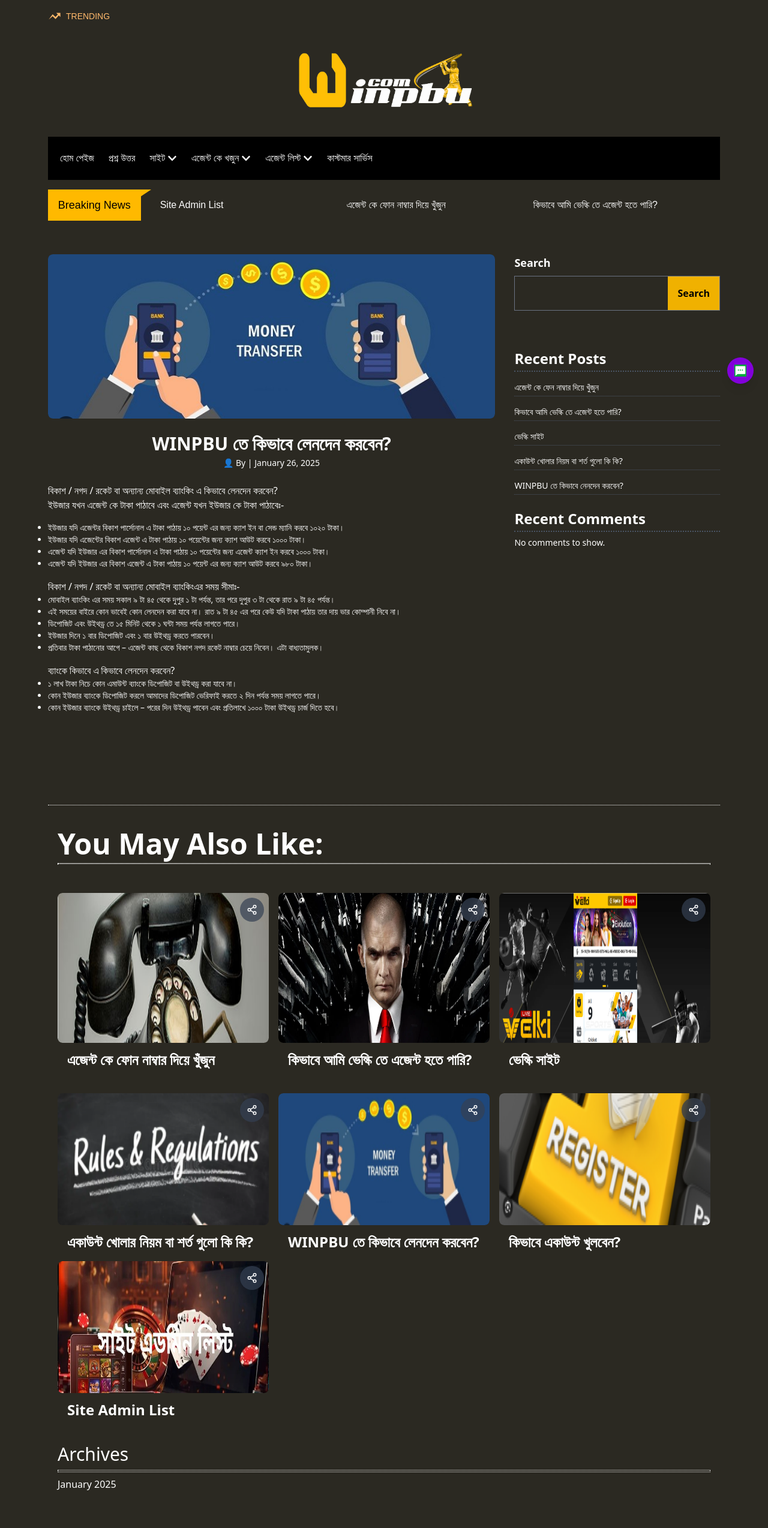
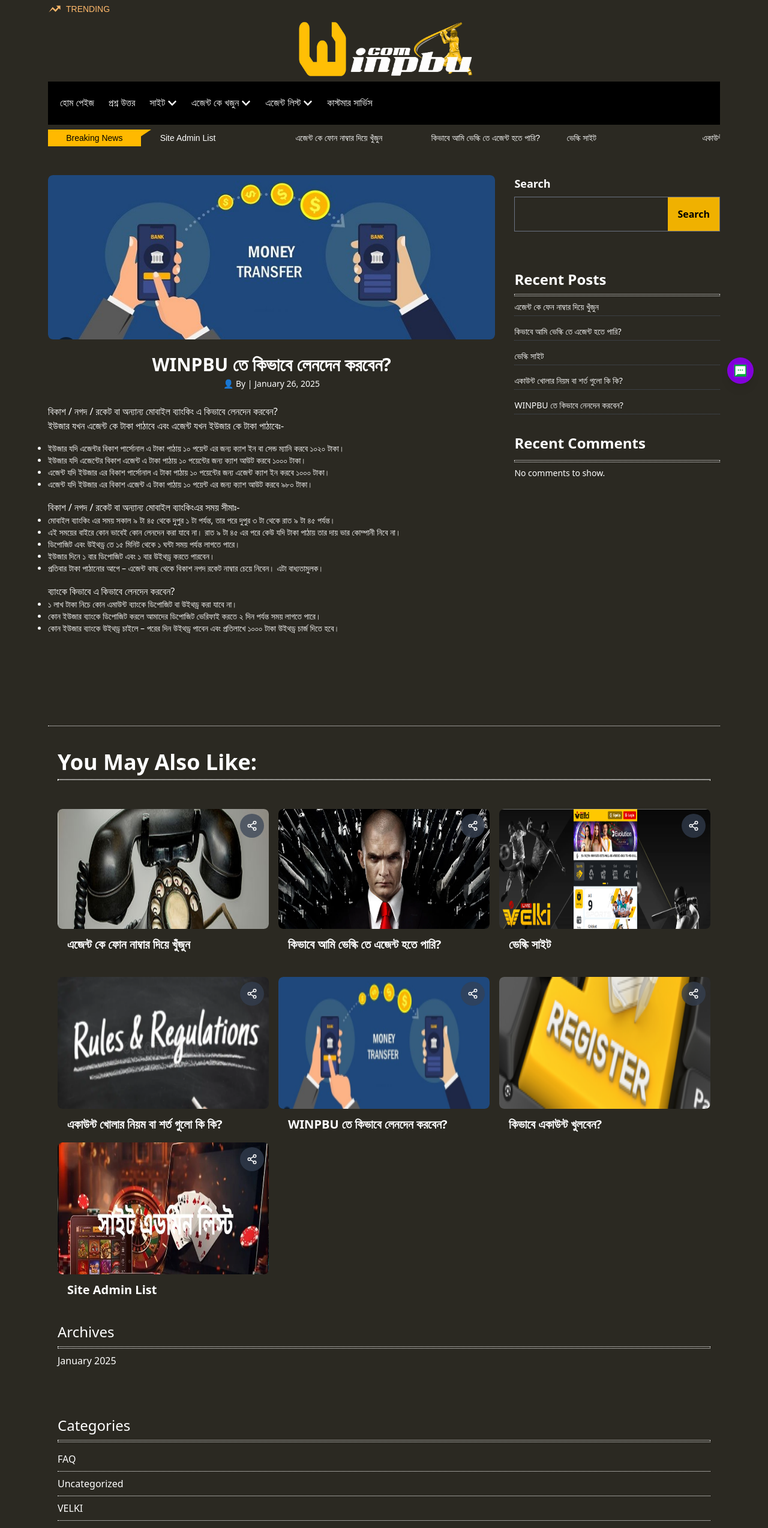
Before and after one commit to triwebic11/trending, a React (Vite) app in the folder client/: page /howtoshare in a window 1280 px wide. Shown: the top 2548 px of the page at 60% size. Built offline with nearby package versions, Linux system fonts and the light colour scheme.

Commit message:
added style

```diff
--- a/client/src/components/Container.jsx
+++ b/client/src/components/Container.jsx
@@ -2,7 +2,7 @@ import React from "react";
 import cn from "./cn";
 const Container = ({ children, className }) => {
   return (
-    <div className={cn("max-w-6xl mx-auto px-4", className)}>{children}</div>
+    <div className={cn("max-w-6xl mx-auto px-4", className)}>{children} </div>
   );
 };
 
--- a/client/src/components/Header.jsx
+++ b/client/src/components/Header.jsx
@@ -11,8 +11,8 @@ const Header = () => {
     <div>
       <Container>
         <div>
-          <div className="text-orange-300 pt-4 flex uppercase text-sm items-center gap-2"><svg class="svg-icon" aria-hidden="true" role="img" focusable="false" xmlns="https://www.w3.org/2000/svg" width="22" height="22" viewBox="0 0 22 22"><path fill="currentColor" d="M 15.09375 6.824219 L 16.414062 8.140625 L 14.40625 10.257812 L 12.398438 12.371094 L 10.117188 10.097656 C 8.863281 8.84375 7.820312 7.820312 7.800781 7.820312 C 7.769531 7.824219 1.898438 15.757812 1.472656 16.371094 C 1.429688 16.4375 1.507812 16.386719 1.65625 16.257812 C 1.796875 16.140625 3.234375 14.902344 4.855469 13.515625 L 7.800781 10.992188 L 7.972656 11.183594 C 8.066406 11.289062 9.101562 12.375 10.269531 13.601562 L 12.398438 15.820312 L 12.527344 15.671875 C 12.59375 15.589844 13.863281 14.222656 15.339844 12.636719 L 18.019531 9.75 L 19.324219 11.050781 L 20.625 12.351562 L 20.625 5.5 L 13.773438 5.5 Z M 15.09375 6.824219 "></path></svg>Trending</div>
-          <div className="flex justify-center items-center py-12">
+          <div className="text-orange-300 pt-1 flex uppercase text-sm items-center gap-2"><svg class="svg-icon" aria-hidden="true" role="img" focusable="false" xmlns="https://www.w3.org/2000/svg" width="22" height="22" viewBox="0 0 22 22"><path fill="currentColor" d="M 15.09375 6.824219 L 16.414062 8.140625 L 14.40625 10.257812 L 12.398438 12.371094 L 10.117188 10.097656 C 8.863281 8.84375 7.820312 7.820312 7.800781 7.820312 C 7.769531 7.824219 1.898438 15.757812 1.472656 16.371094 C 1.429688 16.4375 1.507812 16.386719 1.65625 16.257812 C 1.796875 16.140625 3.234375 14.902344 4.855469 13.515625 L 7.800781 10.992188 L 7.972656 11.183594 C 8.066406 11.289062 9.101562 12.375 10.269531 13.601562 L 12.398438 15.820312 L 12.527344 15.671875 C 12.59375 15.589844 13.863281 14.222656 15.339844 12.636719 L 18.019531 9.75 L 19.324219 11.050781 L 20.625 12.351562 L 20.625 5.5 L 13.773438 5.5 Z M 15.09375 6.824219 "></path></svg>Trending</div>
+          <div className="flex justify-center items-center py-2">
             <Link to="/">
               <img src={headerLogo} alt="Header-Banner" className="w-[300px]" />
             </Link>
--- a/client/src/components/HomeCardSections.jsx
+++ b/client/src/components/HomeCardSections.jsx
@@ -62,18 +62,18 @@ const HomeCardSections = () => {
     <div>
       <div className="border-b border-dotted border-white my-10"> </div>
       <Container>
-        <p className="text-5xl text-white font-semibold">You May Also Like:</p>
+        <p className="text-4xl text-white font-semibold">You May Also Like:</p>
         <div className="border border-dotted border-white my-2"> </div>
 
         {/* grid layout */}
         <div className="grid grid-cols-1 md:grid-cols-2 lg:grid-cols-3 gap-4 py-10">
           {arr1?.map((item) => (
-            <div className="relative w-full overflow-hidden cursor-pointer">
+            <div className="relative w-full  overflow-hidden cursor-pointer">
               <ImageBoxDesigner
                 imgSrc={item.imgSrc}
                 alt="Sub admin list"
-                className="h-30 opacity-60"
-                height="h-[250px]"
+                className="h-30 opacity-60 object-cover"
+                height="h-[200px]"
                 overlayEnabled={false}
               />
 
@@ -81,7 +81,7 @@ const HomeCardSections = () => {
               <div className="inset-0 flex items-center ">
                 <Link
                   to={item.link}
-                  className="text-2xl hover:text-[#ff7c7c] font-bold text-white px-4 -mt-3 rounded"
+                  className="text-xl hover:text-[#ff7c7c] font-bold text-white px-4 -mt-3 rounded"
                 >
                   {item.title}
                 </Link>
@@ -107,7 +107,7 @@ const HomeCardSections = () => {
               <div className="inset-0 flex items-center ">
                 <Link
                   to={item.link}
-                  className="text-2xl hover:text-[#ff7c7c] font-bold text-white px-4 -mt-3 rounded"
+                  className="text-xl hover:text-[#ff7c7c] font-bold text-white px-4 -mt-3 rounded"
                 >
                   {item.title}
                 </Link>
@@ -117,23 +117,23 @@ const HomeCardSections = () => {
           ))}
         </div>
 
-        <p className="text-3xl text-white  pt-10">Archives</p>
+        <p className="text-2xl text-white  pt-10">Archives</p>
         <div className="border border-dotted border-white my-2 p-[1px]"> </div>
-        <p className="text-md text-white  hover:text-[#ff7c7c]">January 2025</p>
+        <p className="text-md text-white cursor-pointer  hover:text-[#ff7c7c]">January 2025</p>
 
-        <p className="text-3xl text-white  pt-20">Categories</p>
+        <p className="text-2xl text-white  pt-20">Categories</p>
         <div className="border border-dotted border-white my-2 p-[1px]"> </div>
-        <p className="text-2xl pb-2 text-white  hover:text-[#ff7c7c] border-b border-dotted">
-          <Link to={"/questionanswer"}>FAQ</Link>
+        <p className="text-md py-2 text-white   border-b border-dotted">
+          <Link to={"/questionanswer"} className="hover:text-[#ff7c7c]">FAQ</Link>
         </p>
-        <p className="text-2xl pb-2 text-white  hover:text-[#ff7c7c] border-b border-dotted">
-          Uncategorized
+        <p className="text-md py-2 text-white   border-b border-dotted">
+          <Link to={"/"} className="hover:text-[#ff7c7c]">Uncategorized</Link>
         </p>
-        <p className="text-2xl pb-2 text-white  hover:text-[#ff7c7c] border-b border-dotted">
-          <Link to="/velki">VELKI</Link>
+        <p className="text-md py-2 text-white   border-b border-dotted">
+          <Link to={"/velki"} className="hover:text-[#ff7c7c]" >VELKI</Link>
         </p>
-        <p className="text-2xl pb-2 text-white  hover:text-[#ff7c7c] border-b border-dotted mb-20">
-          <Link to="/">Winpbu</Link>
+        <p className="text-md py-2 text-white   ">
+          <Link to={"/"} className="hover:text-[#ff7c7c] ">Winpbu</Link>
         </p>
       </Container>
     </div>
--- a/client/src/components/Sidebar.jsx
+++ b/client/src/components/Sidebar.jsx
@@ -16,38 +16,40 @@ const Sidebar = () => {
             Search
           </button>
         </div>
-        <h3 className="text-2xl font-semibold mb-4 border-dotted border-b-2 border-gray-600 pb-1">
+        <h3 className="text-2xl font-semibold  ">
           Recent Posts
         </h3>
+        <div className="border border-dotted border-white my-2 p-[1px]"> </div>
         <ul className="space-y-4 text-sm ">
-          <li className="border-b-1 border-dotted border-gray-600 pb-1 cursor-pointer hover:text-orange-600 hover:underline duration-200">
+          <li className="border-b-1 border-dotted border-gray-600 pb-1 cursor-pointer hover:text-[#ff7c7c] hover:underline duration-200">
             {" "}
             <Link to={"/suchagent"}>এজেন্ট কে ফেন নাম্বার দিয়ে খুঁজুন</Link>
           </li>
-          <li className="border-b-1 border-dotted border-gray-600 pb-1 cursor-pointer hover:text-orange-600 hover:underline duration-200">
+          <li className="border-b-1 border-dotted border-gray-600 pb-1 cursor-pointer hover:text-[#ff7c7c] hover:underline duration-200">
             {" "}
             <Link to={"/velki"}>কিভাবে আমি ভেল্কি তে এজেন্ট হতে পারি?</Link>
           </li>
-          <li className="border-b-1 border-dotted border-gray-600 pb-1 cursor-pointer hover:text-orange-600 hover:underline duration-200">
+          <li className="border-b-1 border-dotted border-gray-600 pb-1 cursor-pointer hover:text-[#ff7c7c] hover:underline duration-200">
             {" "}
             <Link to={"/velki"}> ভেল্কি সাইট</Link>
           </li>
-          <li className="border-b-1 border-dotted border-gray-600 pb-1 cursor-pointer hover:text-orange-600 hover:underline duration-200">
+          <li className="border-b-1 border-dotted border-gray-600 pb-1 cursor-pointer hover:text-[#ff7c7c] hover:underline duration-200">
             {" "}
             <Link to={"/questionanswer"}>
               {" "}
               একাউন্ট খোলার নিয়ম বা শর্ত গুলো কি কি?
             </Link>
           </li>
-          <li className="border-b-1 border-dotted border-gray-600 pb-1 cursor-pointer hover:text-orange-600 hover:underline duration-200">
+          <li className="border-b-1 border-dotted border-gray-600 pb-1 cursor-pointer hover:text-[#ff7c7c] hover:underline duration-200">
             {" "}
             <Link to={"/howtoshare"}> WINPBU তে কিভাবে নেনদেন করবেন?</Link>
           </li>
         </ul>
 
-        <h3 className="text-2xl font-semibold mt-6 border-b-2 border-dotted border-gray-600 pb-1">
+        <h3 className="text-2xl font-semibold mt-8  pb-1 ">
           Recent Comments
         </h3>
+        <div className="border border-dotted border-white my-2 p-[1px]"> </div>
         <p className="text-sm  mt-2">No comments to show.</p>
       </aside>
     </div>
--- a/client/src/components/SliderHeader.jsx
+++ b/client/src/components/SliderHeader.jsx
@@ -33,23 +33,21 @@ function SliderHeader() {
   };
 
   return (
-    <div className="flex flex-row justify-start items-center py-4">
+    <div className="flex flex-row justify-start items-center py-2">
       <div className="">
 
-    </div>
-        <div className="relative w-2/6 px-2 bg-amber-400 text-sm md:text-lg text-center mr-8  py-3">
-          Breaking News
-          <span className="absolute -top-[5px] -right-3 w-0 h-0 border-t-[30px] border-t-transparent border-l-[20px] border-l-amber-400 rotate-90"></span>
-        </div>
-      {/* <div className=" w-2/6 px-2 bg-amber-400 text-sm md:text-lg text-center mr-8 ml-3 py-3">
+      </div>
+      <div className="relative w-[250px] px-2 md:w-1/2 bg-amber-400 text-sm  text-center mr-8  py-1">
         Breaking News
-      </div> */}
-      <div className="slider-container text-white w-4/6 md:w-5/6  ">
+        <span className="absolute -top-[4.5px] -right-3 w-0 h-0 border-t-[30px] border-t-transparent border-l-[20px] border-l-amber-400 rotate-90"></span>
+      </div>
+
+      <div className="slider-container text-white text-sm w-4/6 md:w-5/6  ">
         <Slider {...settings}>
           <div>
             <Link
               to="/"
-              className="hover:text-orange-700 duration-200 cursor-pointer"
+              className="hover:text-[#ff7c7c] duration-200 cursor-pointer"
             >
               একাউন্ট খোলার নিয়ম বা শর্ত গুলো কি কি?
             </Link>
@@ -57,7 +55,7 @@ function SliderHeader() {
           <div>
             <Link
               to="/"
-              className="hover:text-orange-700 duration-200 cursor-pointer"
+              className="hover:text-[#ff7c7c] duration-200 cursor-pointer"
             >
               WINPBU তে কিভাবে লেনদেন করবেন?
             </Link>
@@ -65,7 +63,7 @@ function SliderHeader() {
           <div>
             <Link
               to="/"
-              className="hover:text-orange-700 duration-200 cursor-pointer"
+              className="hover:text-[#ff7c7c] duration-200 cursor-pointer"
             >
               কিভাবে একাউন্ট খুলবেন?
             </Link>
@@ -73,7 +71,7 @@ function SliderHeader() {
           <div>
             <Link
               to="/"
-              className="hover:text-orange-700 duration-200 cursor-pointer"
+              className="hover:text-[#ff7c7c] duration-200 cursor-pointer"
             >
               Site Admin List
             </Link>
@@ -81,7 +79,7 @@ function SliderHeader() {
           <div>
             <Link
               to="/suchagent"
-              className="hover:text-orange-700 duration-200 cursor-pointer"
+              className="hover:text-[#ff7c7c] duration-200 cursor-pointer"
             >
               এজেন্ট কে ফোন নাম্বার দিয়ে খুঁজুন
             </Link>
@@ -89,7 +87,7 @@ function SliderHeader() {
           <div>
             <Link
               to="/howcaniaddtovelkiagentlist"
-              className="hover:text-orange-700 duration-200 cursor-pointer"
+              className="hover:text-[#ff7c7c] duration-200 cursor-pointer"
             >
               কিভাবে আমি ভেল্কি তে এজেন্ট হতে পারি?
             </Link>
@@ -97,7 +95,7 @@ function SliderHeader() {
           <div>
             <Link
               to="/"
-              className="hover:text-orange-700 duration-200 cursor-pointer"
+              className="hover:text-[#ff7c7c] duration-200 cursor-pointer"
             >
               ভেল্কি সাইট
             </Link>
--- a/client/src/components/SubBoxOfSecondSlid.jsx
+++ b/client/src/components/SubBoxOfSecondSlid.jsx
@@ -6,7 +6,7 @@ const SubBoxOfSecondSlid = ({ link, title }) => {
     <div className="absolute top-1/3 left-10 flex flex-col items-start z-20">
       <div>
         <Link to={link} className="text-black">
-          <span className="bg-amber-400 px-2 py-1 rounded-lg text-sm  hover:cursor-pointer hover:bg-orange-500">
+          <span className="bg-amber-400 px-2 py-1 rounded-lg text-sm  hover:cursor-pointer hover:bg-[#ff7c7c] duration-200">
             Winpbu
           </span>
         </Link>
@@ -21,7 +21,7 @@ const SubBoxOfSecondSlid = ({ link, title }) => {
       </div>
       <div className="-mt-5">
         <Link to={link}>
-          <span className="bg-amber-400 px-3 py-5 rounded-lg text-sm text-black hover:cursor-pointer hover:bg-orange-500">
+          <span className=" hidden md:inline-flex bg-amber-400 px-3 py-5 rounded-lg text-sm text-black hover:cursor-pointer hover:bg-[#ff7c7c]">
             এই খানে ক্লিক করে বিস্তারিত জানুন...
           </span>
         </Link>
--- a/client/src/index.css
+++ b/client/src/index.css
@@ -1,6 +1,8 @@
 @import "tailwindcss";
+
+@import url("https://fonts.googleapis.com/css2?family=Montserrat:ital,wght@0,100..900;1,100..900&family=Poppins:ital,wght@0,100;0,200;0,300;0,400;0,500;0,600;0,700;0,800;0,900;1,100;1,200;1,300;1,400;1,500;1,600;1,700;1,800;1,900&display=swap");
 
 body {
   background-color: #2b2922;
-  font-family: Arial, sans-serif;
+  font-family: "Montserrat", sans-serif;
 }
--- a/client/src/pages/Home.jsx
+++ b/client/src/pages/Home.jsx
@@ -14,12 +14,12 @@ const Home = () => {
           <SecondSlid />
           <div className="text-left my-5">
             <div>
-              <h1 className="text-7xl font-bold">WINPBU তে স্বাগতম</h1>
+              <h1 className="text-4xl font-bold">WINPBU তে স্বাগতম</h1>
             </div>
             <div className="text-base font-semibold my-4">
               <AgentSearchForm />
             </div>
-            <div className=" text-lg ">
+            <div className=" text-sm ">
               <p>
                 WINPBU বাংলাদেশ – বাংলাদেশের শীর্ষস্থানীয় অনলাইন গেমিং এবং
                 বেটিং প্ল্যাটফর্ম পরিচালনা প্রতিষ্টান। আমদের সাইট গুলো হচ্ছে
```
Also changed, not shown: client/src/components/ListComponant.jsx (+9 -7 lines), client/src/components/Navbar.jsx (+12 -12 lines), client/src/pages/CustomerServics.jsx (+3 -67 lines).
